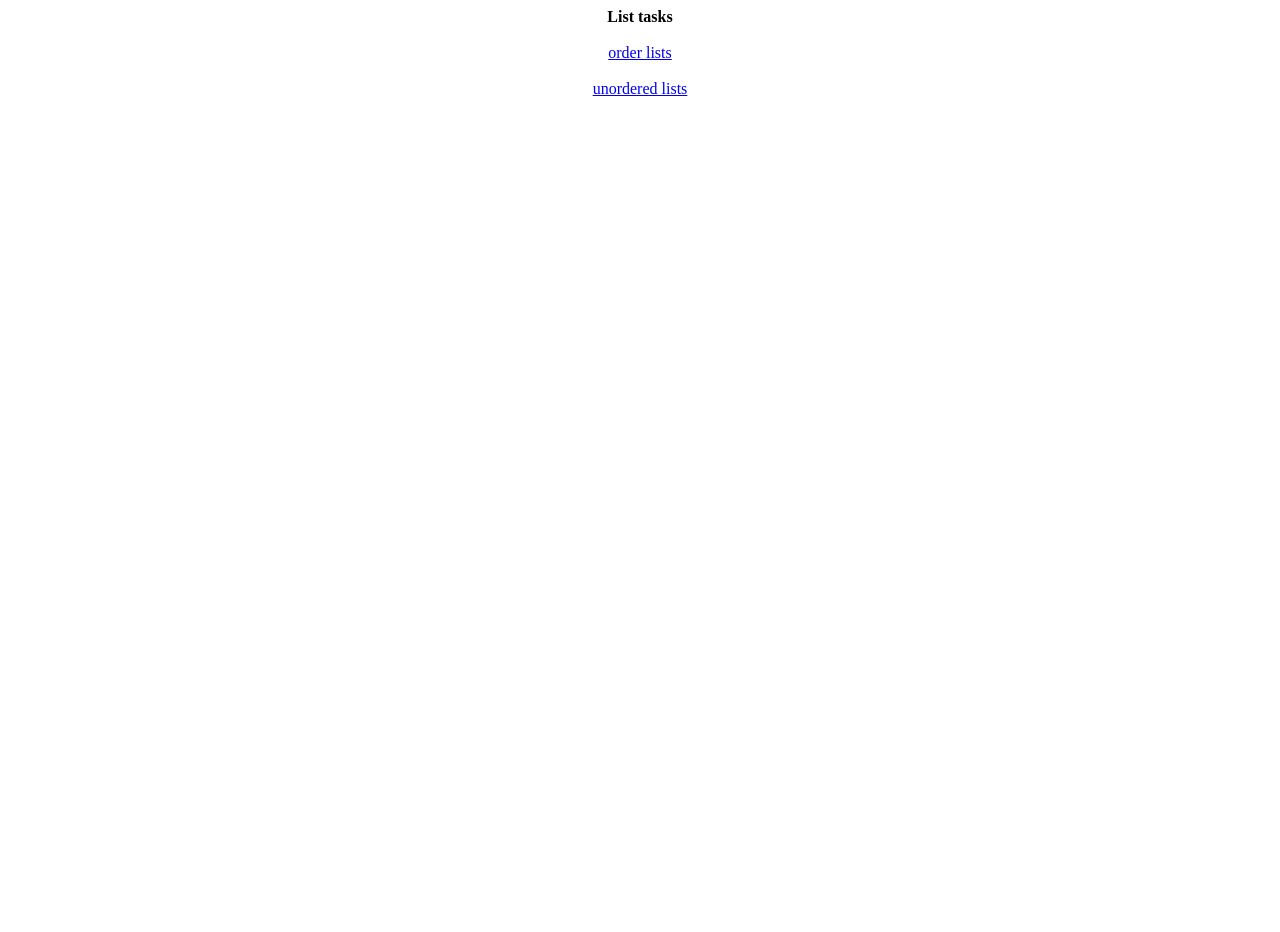
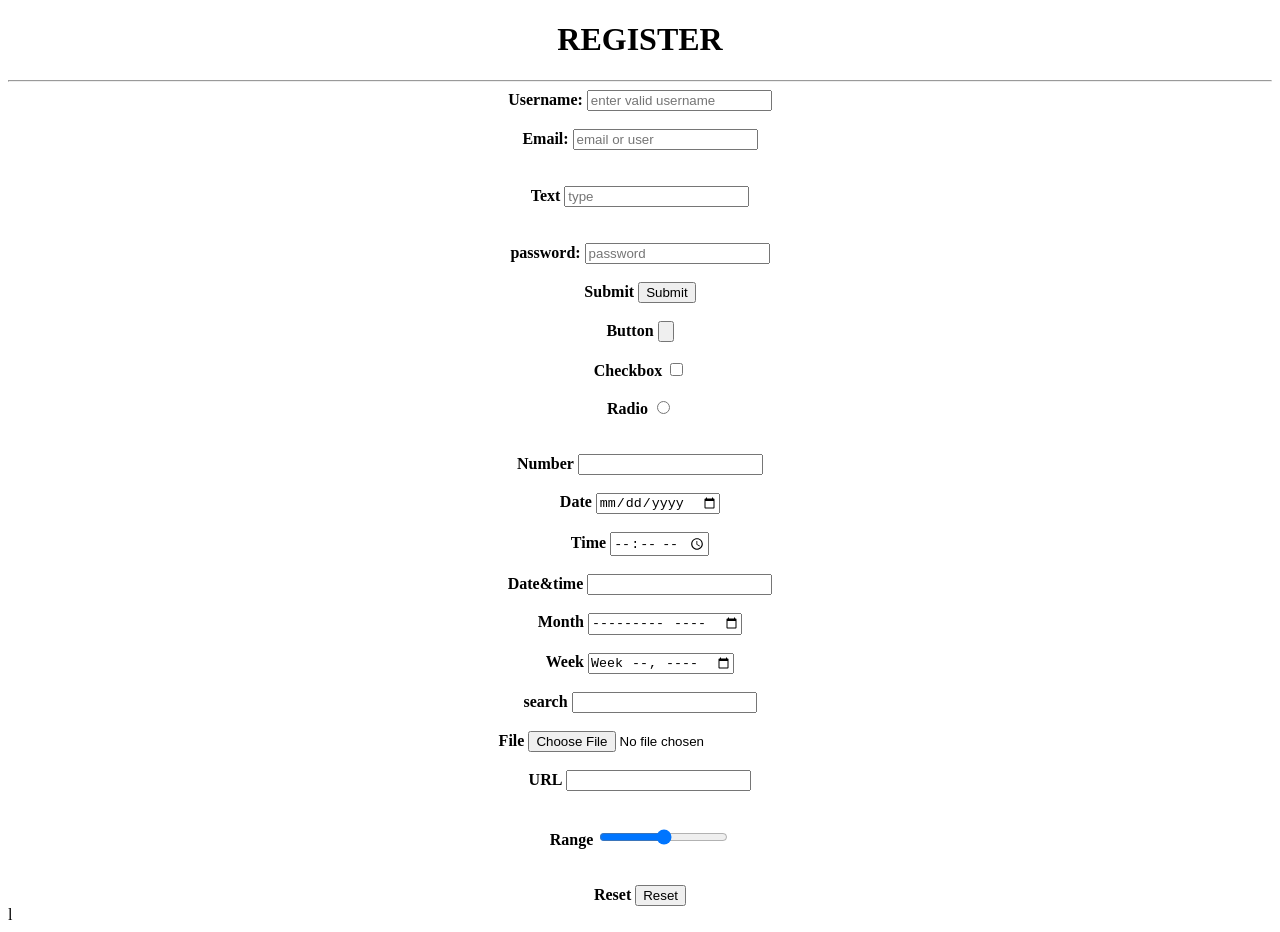
Before and after one commit to rudravenu/rudra-venu, a plain HTML site: page index.html in a window 1280 px wide. Before the commit the page ends 800 px from the top, so only its background shows below. Drawn offline with Linux system fonts and the light colour scheme.

Commit message:
Add files via upload

```diff
--- a/index.html
+++ b/index.html
@@ -3,15 +3,41 @@
 <head>
     <meta charset="UTF-8">
     <meta name="viewport" content="width=device-width, initial-scale=1.0">
-    <title>multiple choose the correct answer</title>
+    <title>Document</title>
 </head>
 <body>
+    <center><h1>REGISTER</h1></center><hr>
+    <form>
+        <center>
+        <label for="username"><b>Username:</b></label>
+        <input type="Username" id="username" placeholder="enter valid username"><br><br>
+        <label for="Email"><b>Email:</b></label>
+        <input type="Email" id="email" placeholder="email or user"><br><br><br>
+        <label for="Text"><b>Text</b></label>
+        <input type="Text" id="Text" placeholder="type"><br><br><br>
+        <label for="password"><b>password:</b></label>
+        <input type="password" id="password" placeholder="password" value="" required><br><br>
+       <label><b>Submit</b></label> <input type="submit"><br><br>
+       <label><b>Button</b></label> <input type="button"><br><br>
+       <label><b>Checkbox</b></label> <input type="checkbox"><br><br>
+       <label><b>Radio</b></label> <input type="radio"><br><br><br>
+       <label><b>Number</b></label> <input type="number"><br><br>
+       <label><b>Date</b></label> <input type="Date"><br><br>
+        <label><b>Time</b></label> <input type="time"><br><br>
+       <label><b>Date&time</b></label> <input type="date&time"><br><br>
+       <label><b>Month</b></label> <input type="month"><br><br>
+       <label><b>Week</b></label> <input type="week"><br><br>
+       <label><b>search</b></label> <input type="search"><br><br>
+       <label><b>File</b></label> <input type="File"><br><br>
+       <label><b>URL</b></label> <input type="URL"><br><br><br>
+       <label><b>Range</b></label> <input type="range"><br><br><br>
+       <label><b>Reset</b></label> <input type="Reset">
+    </center>
 
-    <center>
-    <b><head>List tasks</head></b><br>
-    <br>
-    <a href="ordered Lists.html">order lists</a><br><br>
-    <a href="unordered lists.html">unordered lists</a>
-    </center>
-</body>
+    </form>
+
+
+
+
+</body>l
 </html>
```
